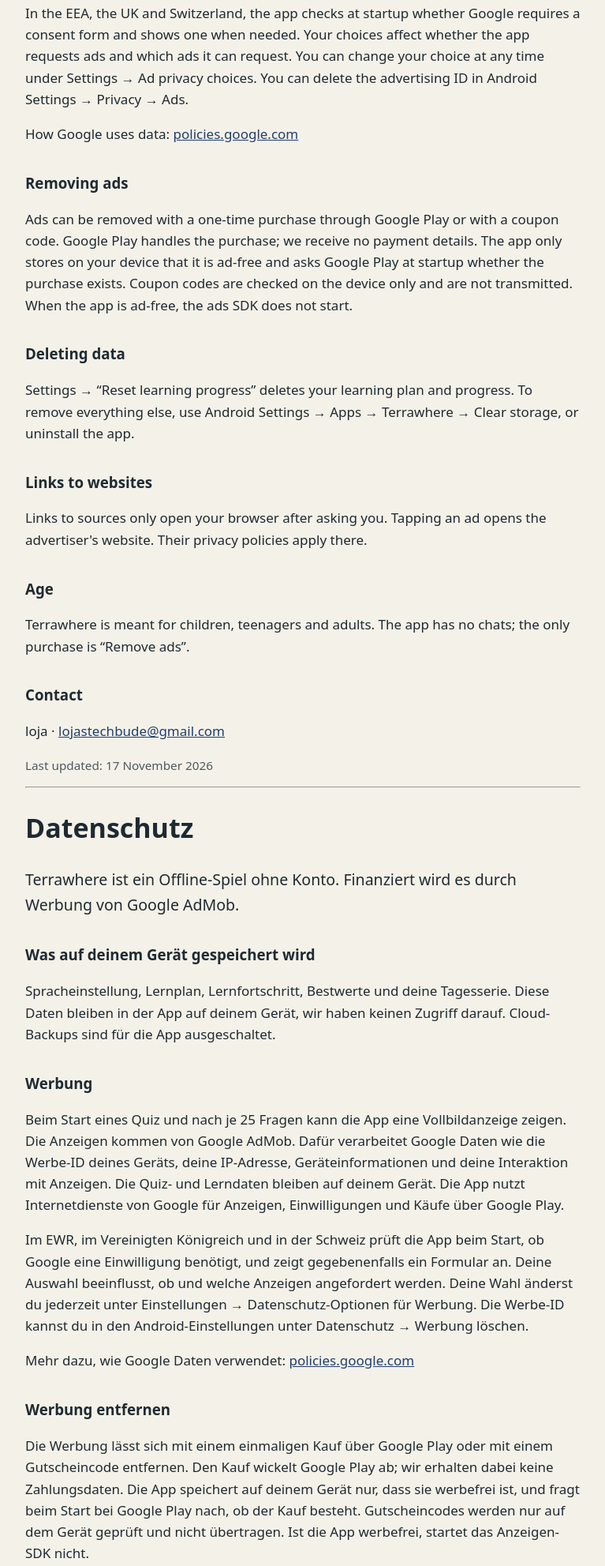
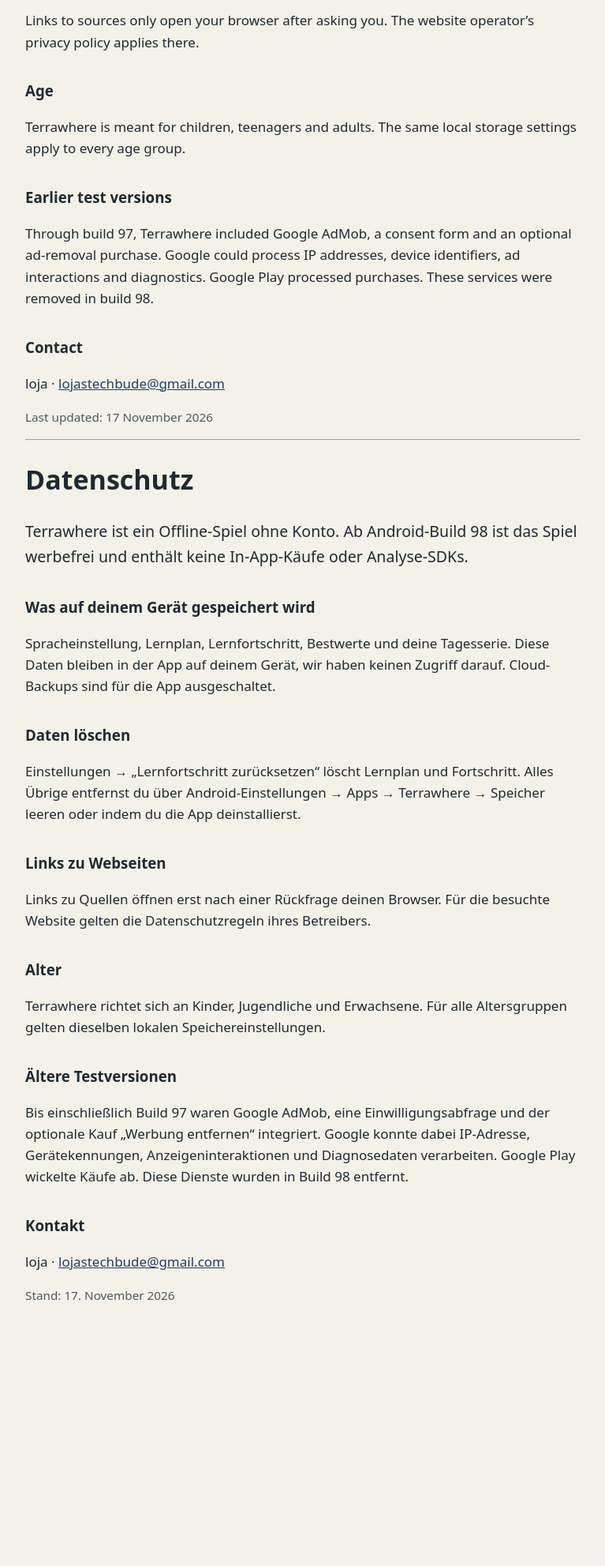
Before and after one commit to lojas-tech-bude/terrawhere-privacy, a plain HTML site: page index.html in a window 1280 px wide. Shown: the part 579-2562 px from the top of the page at 79% size, without its empty margins (256-1023 px from the left). After the commit the page ends 2271 px from the top, so only its background shows below. Drawn offline with Linux system fonts and the light colour scheme.

Commit message:
Update privacy policy for ad-free build 98

```diff
--- a/index.html
+++ b/index.html
@@ -4,38 +4,30 @@
 <meta http-equiv="Content-Security-Policy" content="default-src 'none'; style-src 'unsafe-inline'; base-uri 'none'; form-action 'none'">
 <title>Privacy policy — Terrawhere</title>
 <style>body{font:17px/1.6 system-ui,sans-serif;color:#1e2a32;background:#f4f1e8;max-width:44rem;margin:auto;padding:24px}a{color:#213f6b}h2{margin-top:1.8em;font-size:1.1em}.lead{font-size:1.15em}.note,.updated{color:#4c5a61;font-size:.9em}ul.sources{padding:0;list-style:none}ul.sources li{margin:1em 0}ul.sources span{display:block}pre{white-space:pre-wrap;font:13px/1.5 monospace}.draft{border:2px solid #a33;padding:12px}</style></head>
-<body><main><h1>Privacy policy</h1><p class="lead">Terrawhere is an offline game with no account. It is funded by ads from Google AdMob.</p>
+<body><main><h1>Privacy policy</h1><p class="lead">Terrawhere is an offline game with no account. From Android build 98, the game is ad-free and includes no in-app purchases or analytics SDKs.</p>
 <h2>What is stored on your device</h2>
 <p>Language setting, learning plan, learning progress, best scores and your daily streak. This data stays in the app on your device; we cannot access it. Cloud backups are turned off for the app.</p>
-<h2>Advertising</h2>
-<p>The app may show a full-screen ad when you start a quiz and after every 25 questions. Ads are served by Google AdMob. For this, Google processes data such as your device's advertising ID, your IP address, device information and how you interact with ads. Your quiz and learning data stay on your device. The app uses Google services for ads, consent choices and Google Play purchases.</p>
-<p>In the EEA, the UK and Switzerland, the app checks at startup whether Google requires a consent form and shows one when needed. Your choices affect whether the app requests ads and which ads it can request. You can change your choice at any time under Settings → Ad privacy choices. You can delete the advertising ID in Android Settings → Privacy → Ads.</p>
-<p>How Google uses data: <a href="https://policies.google.com/technologies/partner-sites" rel="noreferrer noopener">policies.google.com</a></p>
-<h2>Removing ads</h2>
-<p>Ads can be removed with a one-time purchase through Google Play or with a coupon code. Google Play handles the purchase; we receive no payment details. The app only stores on your device that it is ad-free and asks Google Play at startup whether the purchase exists. Coupon codes are checked on the device only and are not transmitted. When the app is ad-free, the ads SDK does not start.</p>
 <h2>Deleting data</h2>
 <p>Settings → “Reset learning progress” deletes your learning plan and progress. To remove everything else, use Android Settings → Apps → Terrawhere → Clear storage, or uninstall the app.</p>
 <h2>Links to websites</h2>
-<p>Links to sources only open your browser after asking you. Tapping an ad opens the advertiser's website. Their privacy policies apply there.</p>
+<p>Links to sources only open your browser after asking you. The website operator’s privacy policy applies there.</p>
 <h2>Age</h2>
-<p>Terrawhere is meant for children, teenagers and adults. The app has no chats; the only purchase is “Remove ads”.</p>
+<p>Terrawhere is meant for children, teenagers and adults. The same local storage settings apply to every age group.</p>
+<h2>Earlier test versions</h2>
+<p>Through build 97, Terrawhere included Google AdMob, a consent form and an optional ad-removal purchase. Google could process IP addresses, device identifiers, ad interactions and diagnostics. Google Play processed purchases. These services were removed in build 98.</p>
 <h2>Contact</h2>
 <p>loja · <a href="mailto:lojastechbude@gmail.com" rel="noreferrer noopener">lojastechbude@gmail.com</a></p>
-<p class="updated">Last updated: 17 November 2026</p><hr><h1 lang="de">Datenschutz</h1><div lang="de"><p class="lead">Terrawhere ist ein Offline-Spiel ohne Konto. Finanziert wird es durch Werbung von Google AdMob.</p>
+<p class="updated">Last updated: 17 November 2026</p><hr><h1 lang="de">Datenschutz</h1><div lang="de"><p class="lead">Terrawhere ist ein Offline-Spiel ohne Konto. Ab Android-Build 98 ist das Spiel werbefrei und enthält keine In-App-Käufe oder Analyse-SDKs.</p>
 <h2>Was auf deinem Gerät gespeichert wird</h2>
 <p>Spracheinstellung, Lernplan, Lernfortschritt, Bestwerte und deine Tagesserie. Diese Daten bleiben in der App auf deinem Gerät, wir haben keinen Zugriff darauf. Cloud-Backups sind für die App ausgeschaltet.</p>
-<h2>Werbung</h2>
-<p>Beim Start eines Quiz und nach je 25 Fragen kann die App eine Vollbildanzeige zeigen. Die Anzeigen kommen von Google AdMob. Dafür verarbeitet Google Daten wie die Werbe-ID deines Geräts, deine IP-Adresse, Geräteinformationen und deine Interaktion mit Anzeigen. Die Quiz- und Lerndaten bleiben auf deinem Gerät. Die App nutzt Internetdienste von Google für Anzeigen, Einwilligungen und Käufe über Google Play.</p>
-<p>Im EWR, im Vereinigten Königreich und in der Schweiz prüft die App beim Start, ob Google eine Einwilligung benötigt, und zeigt gegebenenfalls ein Formular an. Deine Auswahl beeinflusst, ob und welche Anzeigen angefordert werden. Deine Wahl änderst du jederzeit unter Einstellungen → Datenschutz-Optionen für Werbung. Die Werbe-ID kannst du in den Android-Einstellungen unter Datenschutz → Werbung löschen.</p>
-<p>Mehr dazu, wie Google Daten verwendet: <a href="https://policies.google.com/technologies/partner-sites" rel="noreferrer noopener">policies.google.com</a></p>
-<h2>Werbung entfernen</h2>
-<p>Die Werbung lässt sich mit einem einmaligen Kauf über Google Play oder mit einem Gutscheincode entfernen. Den Kauf wickelt Google Play ab; wir erhalten dabei keine Zahlungsdaten. Die App speichert auf deinem Gerät nur, dass sie werbefrei ist, und fragt beim Start bei Google Play nach, ob der Kauf besteht. Gutscheincodes werden nur auf dem Gerät geprüft und nicht übertragen. Ist die App werbefrei, startet das Anzeigen-SDK nicht.</p>
 <h2>Daten löschen</h2>
 <p>Einstellungen → „Lernfortschritt zurücksetzen“ löscht Lernplan und Fortschritt. Alles Übrige entfernst du über Android-Einstellungen → Apps → Terrawhere → Speicher leeren oder indem du die App deinstallierst.</p>
 <h2>Links zu Webseiten</h2>
-<p>Links zu Quellen öffnen erst nach einer Rückfrage deinen Browser. Tippst du auf eine Anzeige, öffnet sich die Webseite des Werbenden. Dort gelten deren Datenschutzregeln.</p>
+<p>Links zu Quellen öffnen erst nach einer Rückfrage deinen Browser. Für die besuchte Website gelten die Datenschutzregeln ihres Betreibers.</p>
 <h2>Alter</h2>
-<p>Terrawhere richtet sich an Kinder, Jugendliche und Erwachsene. Die App hat keine Chats; der einzige Kauf ist „Werbung entfernen“.</p>
+<p>Terrawhere richtet sich an Kinder, Jugendliche und Erwachsene. Für alle Altersgruppen gelten dieselben lokalen Speichereinstellungen.</p>
+<h2>Ältere Testversionen</h2>
+<p>Bis einschließlich Build 97 waren Google AdMob, eine Einwilligungsabfrage und der optionale Kauf „Werbung entfernen“ integriert. Google konnte dabei IP-Adresse, Gerätekennungen, Anzeigeninteraktionen und Diagnosedaten verarbeiten. Google Play wickelte Käufe ab. Diese Dienste wurden in Build 98 entfernt.</p>
 <h2>Kontakt</h2>
 <p>loja · <a href="mailto:lojastechbude@gmail.com" rel="noreferrer noopener">lojastechbude@gmail.com</a></p>
 <p class="updated">Stand: 17. November 2026</p></div></main></body></html>
```
